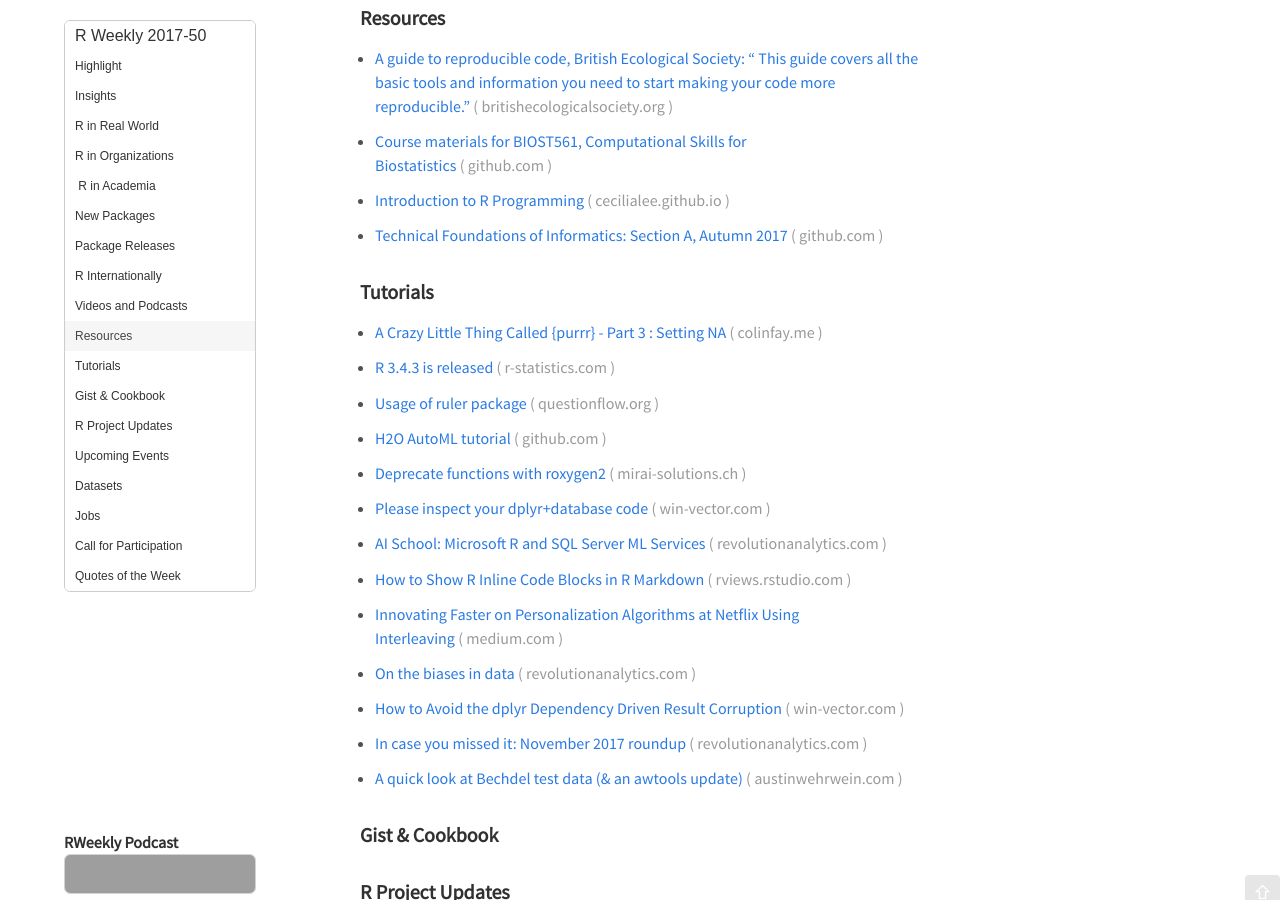
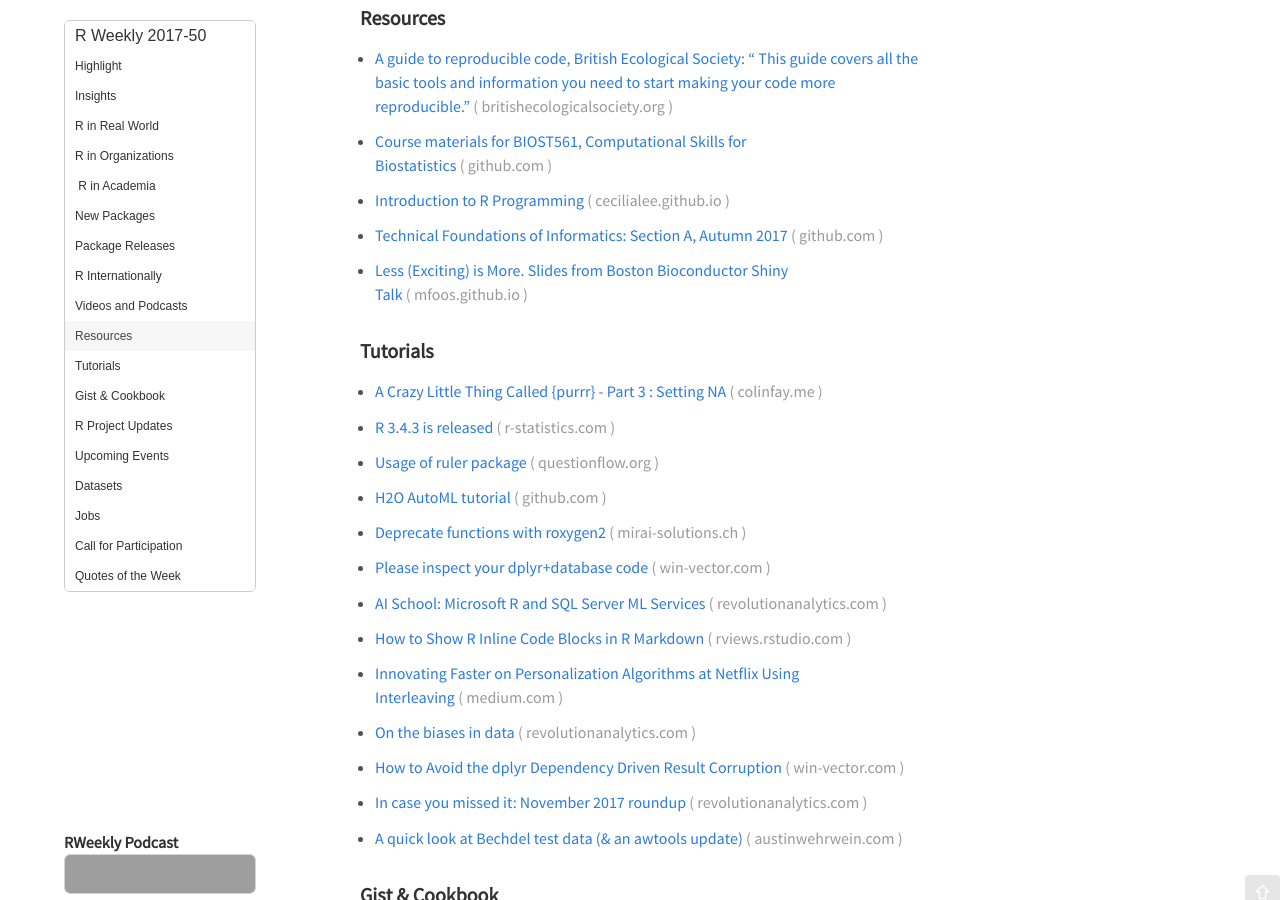
Before and after one commit to rweekly/rweekly.org, a Jekyll site: the page built from draft.md, in a window 1280 px wide and 900 px high, scrolled down 3250 px. Built offline with Jekyll 4.4.1, drawn with Linux system fonts in a browser that asks for light colours; emoji names are drawn with the system emoji font; comment, search, counter and statistics services are not loaded; grey boxes are pictures that could not be loaded.

Commit message:
Update draft.md

```diff
--- a/draft.md
+++ b/draft.md
@@ -117,6 +117,8 @@ Release Date: 2017-12-11
 
 + [Technical Foundations of Informatics: Section A, Autumn 2017](https://github.com/info201a-au17)
 
++ [Less (Exciting) is More. Slides from Boston Bioconductor Shiny Talk](https://mfoos.github.io/blog/slides-from-boston-bioconductor-shiny-talk.html)
+
 ###  Tutorials
 
 + [A Crazy Little Thing Called {purrr} - Part 3 : Setting NA](http://colinfay.me/purrr-set-na/)
```
